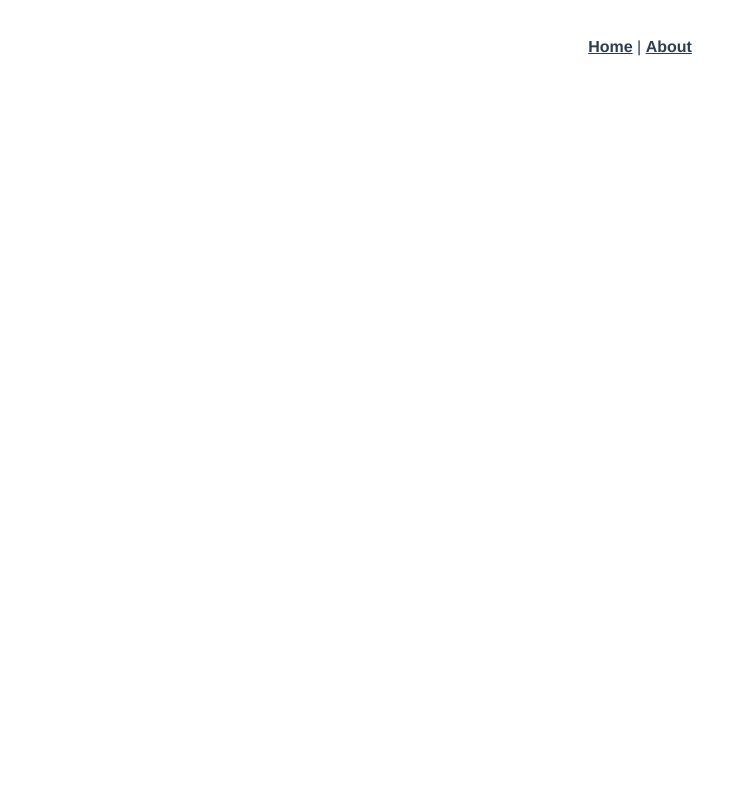
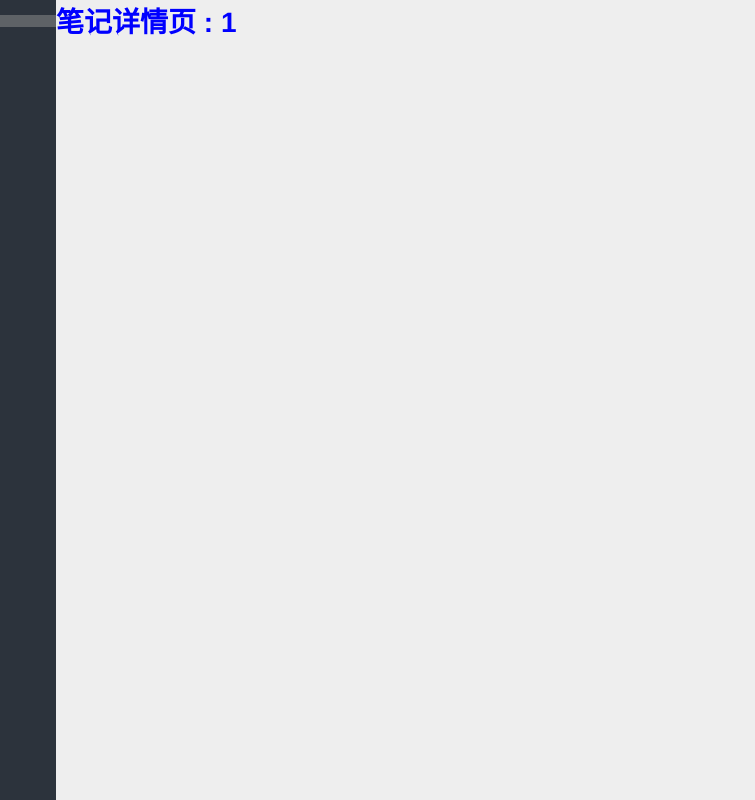
Before and after one commit to YuyuanW/yuyuan-note, a Vue app: page /#/note/1 in a window 1280 px wide. Shown: the whole page, without its empty margins (0-755 px from the left). Built offline with nearby package versions, Linux system fonts and the light colour scheme; a small style sheet from the web is missing.

Commit message:
router的routes和通用组件sidebar的布局

```diff
--- a/public/index.html
+++ b/public/index.html
@@ -1,5 +1,5 @@
 <!DOCTYPE html>
-<html lang="">
+<html lang="zh-CN">
   <head>
     <meta charset="utf-8">
     <meta http-equiv="X-UA-Compatible" content="IE=edge">
--- a/src/App.vue
+++ b/src/App.vue
@@ -1,32 +1,65 @@
 <template>
   <div id="app">
-    <nav>
-      <router-link to="/">Home</router-link> |
-      <router-link to="/about">About</router-link>
-    </nav>
-    <router-view/>
+    <sidebar></sidebar>
+    <router-view></router-view>
   </div>
 </template>
 
-<style lang="scss">
-#app {
-  font-family: Avenir, Helvetica, Arial, sans-serif;
+<script>
+import sidebar from "@/components/Sidebar.vue";
+
+export default {
+  name: "app",
+  components: {
+    sidebar,
+  },
+};
+</script>
+
+<style>
+@import "//at.alicdn.com/t/font_496303_kqrjhri8l25d0a4i.css";
+
+* {
+  box-sizing: border-box;
+  margin: 0;
+  padding: 0;
+}
+
+body {
+  font-family: "Avenir", Helvetica, Arial, sans-serif;
+  font-size: 14px;
   -webkit-font-smoothing: antialiased;
   -moz-osx-font-smoothing: grayscale;
-  text-align: center;
-  color: #2c3e50;
+  background-color: #eee;
 }
 
-nav {
-  padding: 30px;
+a {
+  text-decoration: none;
+  color: #444;
+}
 
-  a {
-    font-weight: bold;
-    color: #2c3e50;
+ul,
+li {
+  list-style: none;
+}
 
-    &.router-link-exact-active {
-      color: #42b983;
-    }
-  }
+.btn {
+  color: #666;
+  font-size: 12px;
+  padding: 2px 4px;
+  background-color: #fff;
+  box-shadow: 0px 0px 2px 0px #ccc;
+  border: none;
+  cursor: pointer;
+  display: inline-block;
+}
+html,
+body,
+#app {
+  height: 100%;
+}
+#app {
+  display: flex;
+  align-items: stretch;
 }
 </style>
--- /dev/null
+++ b/src/components/Login.vue
@@ -0,0 +1,22 @@
+<template>
+  <div id="login">
+    <h1>{{ msg }}</h1>
+  </div>
+</template>
+
+<script>
+export default {
+  name: "Login",
+  data() {
+    return {
+      msg: "This is login page",
+    };
+  },
+};
+</script>
+
+<style scoped>
+h1 {
+  color: red;
+}
+</style>
--- /dev/null
+++ b/src/components/NoteDetail.vue
@@ -0,0 +1,22 @@
+<template>
+  <div id="note-detail">
+    <h1>{{ msg }} : {{ $route.params.noteId }}</h1>
+  </div>
+</template>
+
+<script>
+export default {
+  name: "Login",
+  data() {
+    return {
+      msg: "笔记详情页",
+    };
+  },
+};
+</script>
+
+<style scoped>
+h1 {
+  color: blue;
+}
+</style>
--- /dev/null
+++ b/src/components/NotebookList.vue
@@ -0,0 +1,26 @@
+<template>
+  <div id="notebook-list">
+    <h1>{{ msg }}</h1>
+    <ul>
+      <li><router-link to="/note/1">笔记本1</router-link></li>
+      <li><router-link to="/note/2">笔记本2</router-link></li>
+    </ul>
+  </div>
+</template>
+
+<script>
+export default {
+  name: "Login",
+  data() {
+    return {
+      msg: "笔记本列表",
+    };
+  },
+};
+</script>
+
+<style scoped>
+h1 {
+  color: red;
+}
+</style>
--- /dev/null
+++ b/src/components/Sidebar.vue
@@ -0,0 +1,51 @@
+<template>
+  <div id="sidebar">
+    <div class="icons">
+      <router-link to="/note/1" title="笔记"
+        ><i class="iconfont icon-note"></i
+      ></router-link>
+      <router-link to="/notebooks" title="笔记本"
+        ><i class="iconfont icon-notebook"></i
+      ></router-link>
+      <router-link to="/trash/2" title="回收站"
+        ><i class="iconfont icon-trash"></i
+      ></router-link>
+    </div>
+    <div class="logout" @click="onLogout">
+      <i class="iconfont icon-logout"></i>
+    </div>
+  </div>
+</template>
+
+<script>
+export default {};
+</script>
+
+<style scoped>
+#sidebar {
+  position: relative;
+  width: 56px;
+  text-align: center;
+  background-color: #2c333c;
+}
+.icons {
+  margin-top: 15px;
+}
+.icons a {
+  padding: 6px 0;
+  display: block;
+}
+.icons .router-link-active {
+  background-color: #5e6266;
+}
+.logout {
+  position: absolute;
+  bottom: 20px;
+  width: 100%;
+  text-align: center;
+  cursor: pointer;
+}
+.iconfont {
+  color: #fff;
+}
+</style>
--- /dev/null
+++ b/src/components/TrashDetail.vue
@@ -0,0 +1,22 @@
+<template>
+  <div id="trash-detail">
+    <h1>{{ msg }} : {{ $route.params.noteId }}</h1>
+  </div>
+</template>
+
+<script>
+export default {
+  name: "Login",
+  data() {
+    return {
+      msg: "回收站笔记详情页",
+    };
+  },
+};
+</script>
+
+<style scoped>
+h1 {
+  color: blue;
+}
+</style>
```
Also changed, not shown: src/router/index.js (+20 -3 lines).
